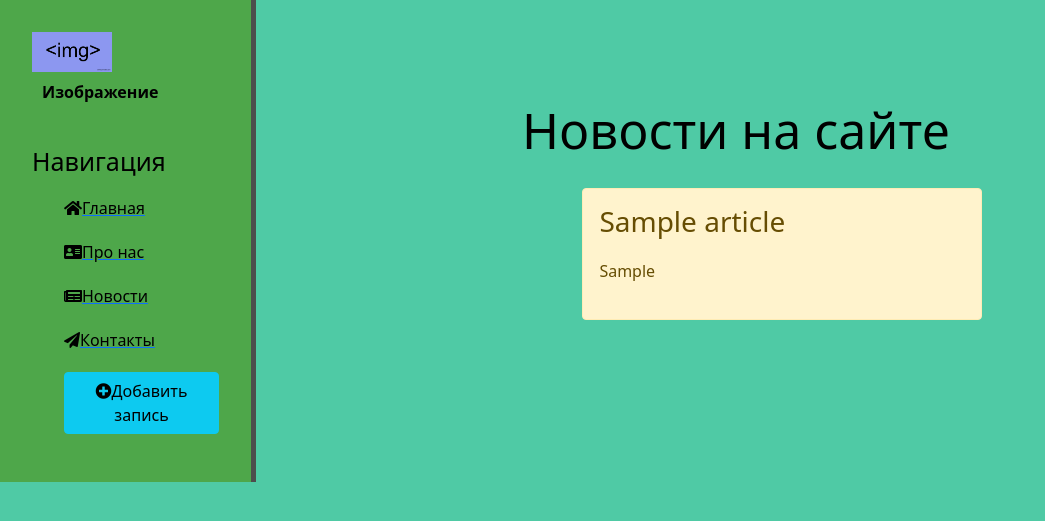
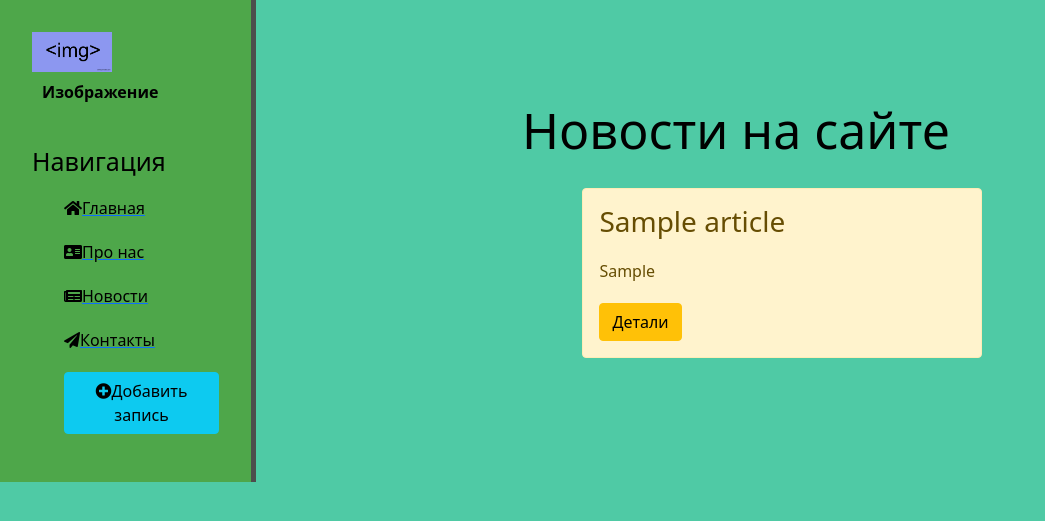
Before and after one commit to LeoNefesch/vsc_project, a Django app: page /news/ in a window 1280 px wide. Shown: the top 521 px of the page, without its empty margins (0-1045 px from the left). Run offline with Django 4.2, Linux system fonts and the light colour scheme; tables that the repository leaves empty hold one stand-in row (values such as "Sample post"); some libraries are stand-ins or nearby versions.

Commit message:
Add button

```diff
--- a/news/templates/news/news_home.html
+++ b/news/templates/news/news_home.html
@@ -11,6 +11,7 @@
                 <div class="alert alert-warning">
                     <h3>{{ el.title }}</h3>
                     <p>{{ el.anons }}</p>
+                    <a href="{% url 'news-detail' el.id %}" class="btn btn-warning">Детали</a>
                 </div>
             {% endfor %}
         {% else %}
```
